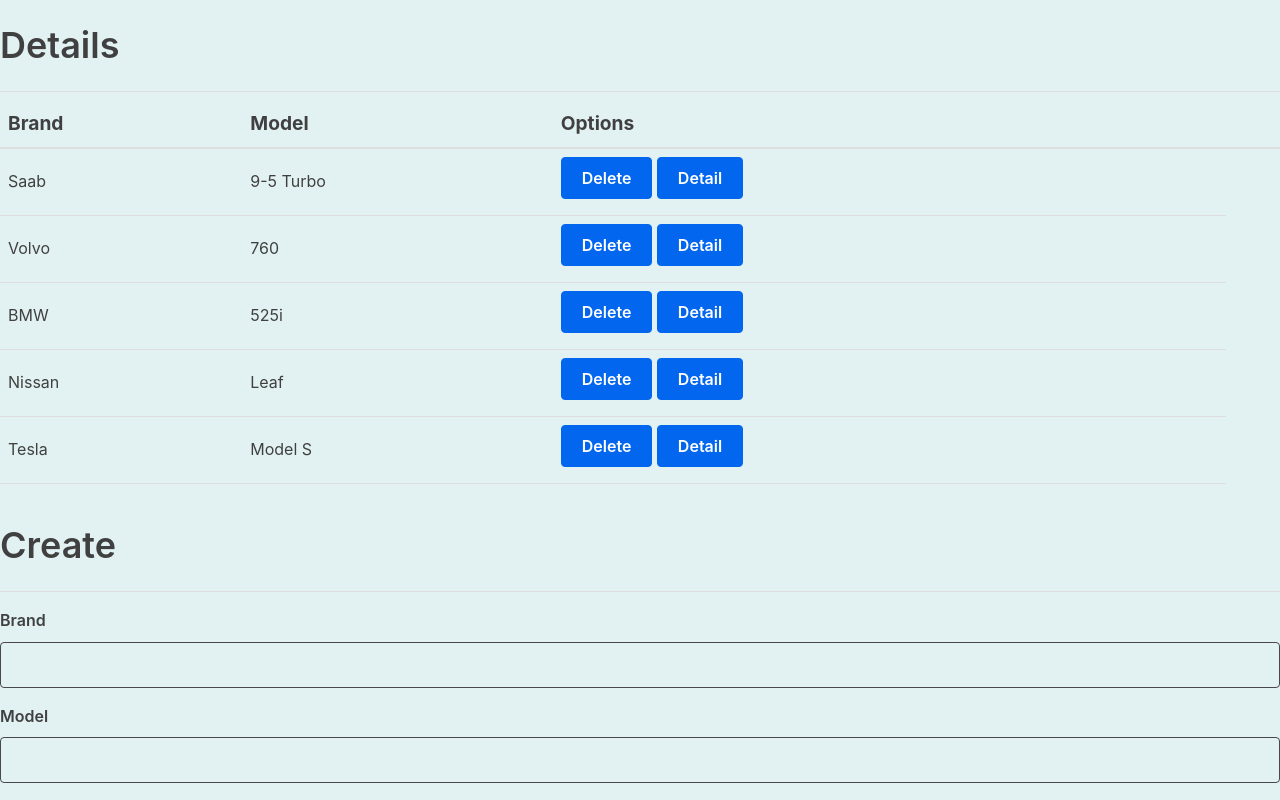
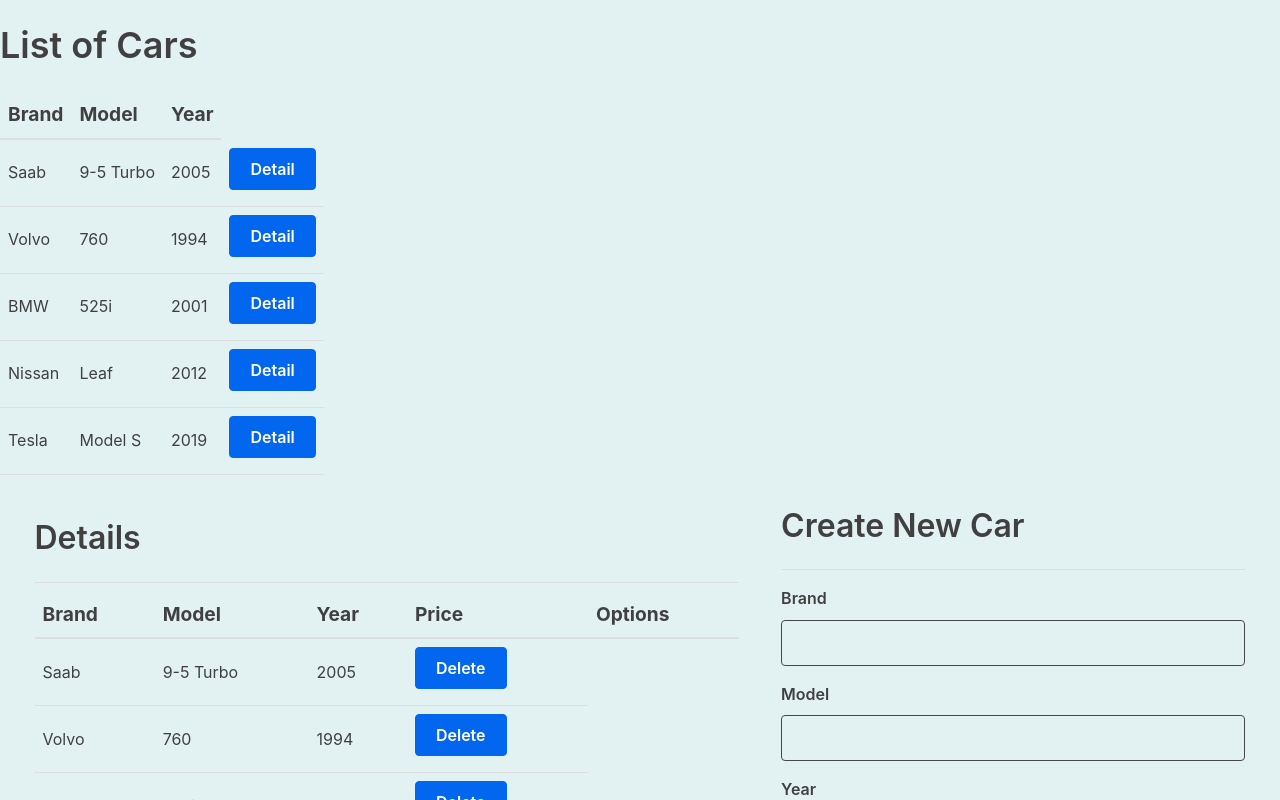
Before and after one commit to Cypedium/react-assignment, a React (Create React App) app: page / in a window 1280 px wide. Shown: the top 800 px of the page. Built offline with nearby package versions, Linux system fonts and the light colour scheme.

Commit message:
Added detailCar

```diff
--- a/src/App.js
+++ b/src/App.js
@@ -1,36 +1,42 @@
 import React, {Component, Fragment} from 'react' ;
-import Table from "./components/Table";
-import Form from "./components/Form";
+import Details from "./components/Details";
+import Create from "./components/Create";
+import List from "./components/List";
 
 class App extends Component {
   state = {
       carList:
       [
           {
+              "Id": "1",
               "brand": "Saab",
               "model": "9-5 Turbo",
               "year": "2005",
               "price": "5000 SEK"
           },
           {
+              "Id": "2",
               "brand": "Volvo",
               "model": "760",
               "year": "1994",
               "price": "3000 SEK"
           },
           {
+              "Id": "3",
               "brand": "BMW",
               "model": "525i",
               "year": "2001",
               "price": "11000 SEK"
           },
           {
+              "Id": "4",
               "brand": "Nissan",
               "model": "Leaf",
               "year": "2012",
               "price": "185 000 SEK"
           },
           {
+              "Id": "5",
               "brand": "Tesla",
               "model": "Model S",
               "year": "2019",
@@ -39,19 +45,21 @@
       ]
   };
 
-  removeCar = index => {
-    const { carList } = this.state
+
+
+  removeCar = Id => {
+    const { carList } = this.state;
     this.setState (
       {
-        carList: carList.filter((car, i) => {return i !==index} )
+        carList: carList.filter((aCar) => {return aCar.Id !==Id} )
       });
   }
 
-  detailCar = index => {
-    const { carList } = this.state
+detailCar = Id => {
+  const { carList } = this.state;
   this.setState (
     {
-        carList
+      carList: carList.filter((aCar) => {return aCar.Id ===Id} )
     });
 }
 
@@ -62,12 +70,25 @@
   render() {
     return (
       <Fragment>
-        <h1>Details</h1>
+        <h1>List of Cars</h1>
+        <List carList={this.state.carList} />
+        <table>
+          <tr>
+            <td></td>
+            <td>
+            <h2>Details</h2>
               <hr />
-        <Table carListProp={this.state.carList} removeCar={this.removeCar} />
-        <h1>Create</h1>
+              <Details carList={this.state.carList} removeCar={this.removeCar} detailCar={this.detailCar} />
+            </td>
+            <td></td>
+            <td>
+              <h2>Create New Car</h2>
               <hr />
-        <Form handleSubmit={this.handleSubmit} />
+              <Create handleSubmit={this.handleSubmit} />
+            </td>
+            <td></td>
+          </tr>
+        </table>
       </Fragment>
     );
   }
--- a/src/components/Form.js
+++ b/src/components/Create.js
@@ -1,6 +1,6 @@
 import React, { Component } from 'react';
 
-export default class Form extends Component {
+export default class Create extends Component {
 
         initialState = { //clear the form
           brand: '',
--- /dev/null
+++ b/src/components/Details.js
@@ -0,0 +1,44 @@
+import React, { Component } from 'react';
+
+export default class Details extends Component {
+
+
+        render() {
+
+            const TableHeader = () => {
+                return (
+                    <thead>
+                        <tr>
+                            <th>Brand</th>
+                            <th>Model</th>
+                            <th>Year</th>
+                            <th>Price</th>
+                            <th>Options</th>
+                        </tr>
+                    </thead>
+                )
+            }
+            const TableBody = props => {
+                const rows = props.carList.map((row) => {
+                    return (
+                            <tr key={"carId" + row.Id}>
+                                <td>{row.brand}</td>
+                                <td>{row.model}</td>
+                                <td>{row.year}</td>
+                                <td>
+                                    <button onClick={() => props.removeCar(row.Id) }>Delete</button>
+                                </td>
+                            </tr>
+                    )
+                });
+                return <tbody>{rows}</tbody>
+            }
+            return (
+                <table>
+                    <TableHeader />
+                    <TableBody  carList={this.props.carList} removeCar={this.props.removeCar} />
+                </table>
+            );
+        }
+
+}
--- /dev/null
+++ b/src/components/List.js
@@ -0,0 +1,42 @@
+import React, { Component, Fragment } from 'react';
+
+export default class List extends Component {
+
+
+        render() {
+
+            const TableHeader = () => {
+                return (
+                    <thead>
+                        <tr>
+                            <th>Brand</th>
+                            <th>Model</th>
+                            <th>Year</th>
+                        </tr>
+                    </thead>
+                )
+            }
+            const TableBody = props => {
+                const rows = props.carList.map((row) => {
+                    return (
+                            <tr key={"carId" + row.Id}>
+                                <td>{row.brand}</td>
+                                <td>{row.model}</td>
+                                <td>{row.year}</td>
+                                <td>
+                                    <button onClick={ () => props.detailCar(row.Id) }>Detail</button>
+                                </td>
+                            </tr>
+                    )
+                });
+                return <tbody>{rows}</tbody>
+            }
+            return (
+                <Fragment>
+                    <TableHeader />
+                    <TableBody  carList={this.props.carList} detailCar={this.props.detailCar} />
+                </Fragment>
+            );
+        }
+
+}
--- a/src/components/Table.js
+++ /dev/null
@@ -1,41 +0,0 @@
-import React, { Component } from 'react';
-
-export default class Table extends Component {
-    render() {
-        const TableHeader = () => {
-            return (
-                <thead>
-                    <tr>
-                        <th>Brand</th>
-                        <th>Model</th>
-                        <th>Options</th>
-                        <th></th>
-
-                    </tr>
-                </thead>
-            )
-        }
-        const TableBody = props => {
-            const rows = props.carListProp.map((row, index) => {
-                return (
-                        <tr key={index}>
-                            <td>{row.brand}</td>
-                            <td>{row.model}</td>
-                            <td>
-                                <button onClick={() => props.removeCar(index)}>Delete</button>
-                                {' '}
-                                <button onClick={() => props.detailCar(index)}>Detail</button>
-                            </td>
-                        </tr>
-                )
-            });
-            return <tbody>{rows}</tbody>
-        }
-        return (
-            <table>
-                <TableHeader />
-                <TableBody  carListProp={this.props.carListProp} removeCar={this.props.removeCar} />
-            </table>
-        );
-    }
-}
```
Lines whose indentation alone changed are shown as unchanged.
